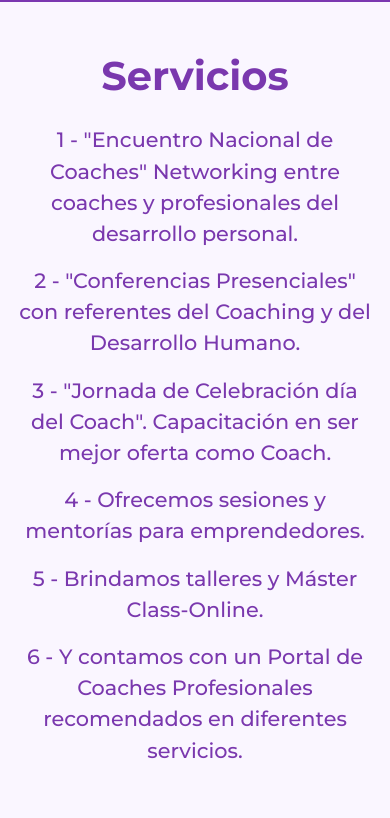
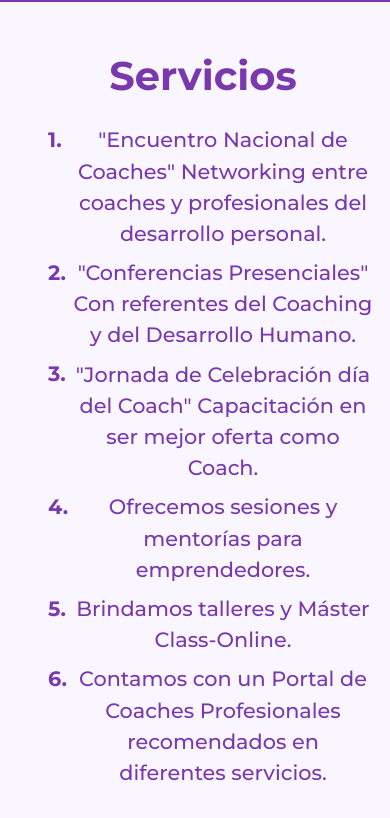
Before and after one commit to unidoscoaching/Proyecto-UnidosporelCoaching, a React (Vite) app in the folder unidosxelcoaching/: page / in a window 390 px wide. Shown: the part 3820-4638 px from the top of the page. Built offline with nearby package versions, Linux system fonts and the light colour scheme.

Commit message:
servicios

```diff
--- a/unidosxelcoaching/src/components/Servicios/Servicios.jsx
+++ b/unidosxelcoaching/src/components/Servicios/Servicios.jsx
@@ -12,16 +12,14 @@ export const Servicios = () => {
       <div className={StylesServicios['servicios-texto']}>
         <h2 className={StylesServicios.tituloservi}>Servicios</h2>
         <div>
-        <p> 1 - "Encuentro Nacional de Coaches"
-          Networking entre coaches y profesionales del desarrollo personal.</p>
-        <p> 2 - "Conferencias Presenciales"
-         con referentes del Coaching y del Desarrollo Humano. </p>
-        <p> 3 - "Jornada de Celebración día del Coach".
-         Capacitación en ser mejor oferta como Coach.</p>
-        <p> 4 - Ofrecemos sesiones y mentorías para emprendedores. </p>
-        <p> 5 - Brindamos talleres y Máster Class-Online.</p>
-        <p> 6 - Y contamos con un Portal de Coaches Profesionales recomendados en diferentes servicios.</p>
-
+            <ol className={StylesServicios['servicios-lista']}>
+              <li>"Encuentro Nacional de Coaches" Networking entre coaches y profesionales del desarrollo personal.</li>
+              <li>"Conferencias Presenciales" Con referentes del Coaching y del Desarrollo Humano.</li>
+              <li>"Jornada de Celebración día del Coach" Capacitación en ser mejor oferta como Coach.</li>
+              <li>Ofrecemos sesiones y mentorías para emprendedores.</li>
+              <li>Brindamos talleres y Máster Class-Online.</li>
+              <li>Contamos con un Portal de Coaches Profesionales recomendados en diferentes servicios.</li>
+            </ol>
         </div>
         <br />
         <p className={StylesServicios['mas-info']}>
--- a/unidosxelcoaching/src/components/Servicios/servicios.module.css
+++ b/unidosxelcoaching/src/components/Servicios/servicios.module.css
@@ -68,9 +68,35 @@
     }
 
     .servicios-texto {
-        margin-left: 0;
-        font-size: 1.25rem;
-        text-align: center;
+      margin-left: 0;
+      font-size: 1.25rem;
+      text-align: left;
+      padding-left: 1rem;
+    }
+
+    .servicios-lista {
+      padding-left: 1rem;
+      list-style: none;
+      counter-reset: section;
+    }
+
+    .servicios-lista li {
+      display: flex;
+      align-items: flex-start;
+      margin-bottom: 0.5rem;
+      line-height: 1.5;
+      padding-left: 1rem;
+      padding-left: 1.5rem;
+      position: relative;
+    }
+
+    .servicios-lista li::before {
+      counter-increment: section; /* Incrementa el contador */
+      content: counter(section) ". "; /* Genera el número seguido de un punto */
+      position: absolute;
+      left: 0; /* Alinea la numeración a la izquierda */
+      font-weight: bold;
+      margin-right: 0.5rem;
     }
 
     .btn {
```
